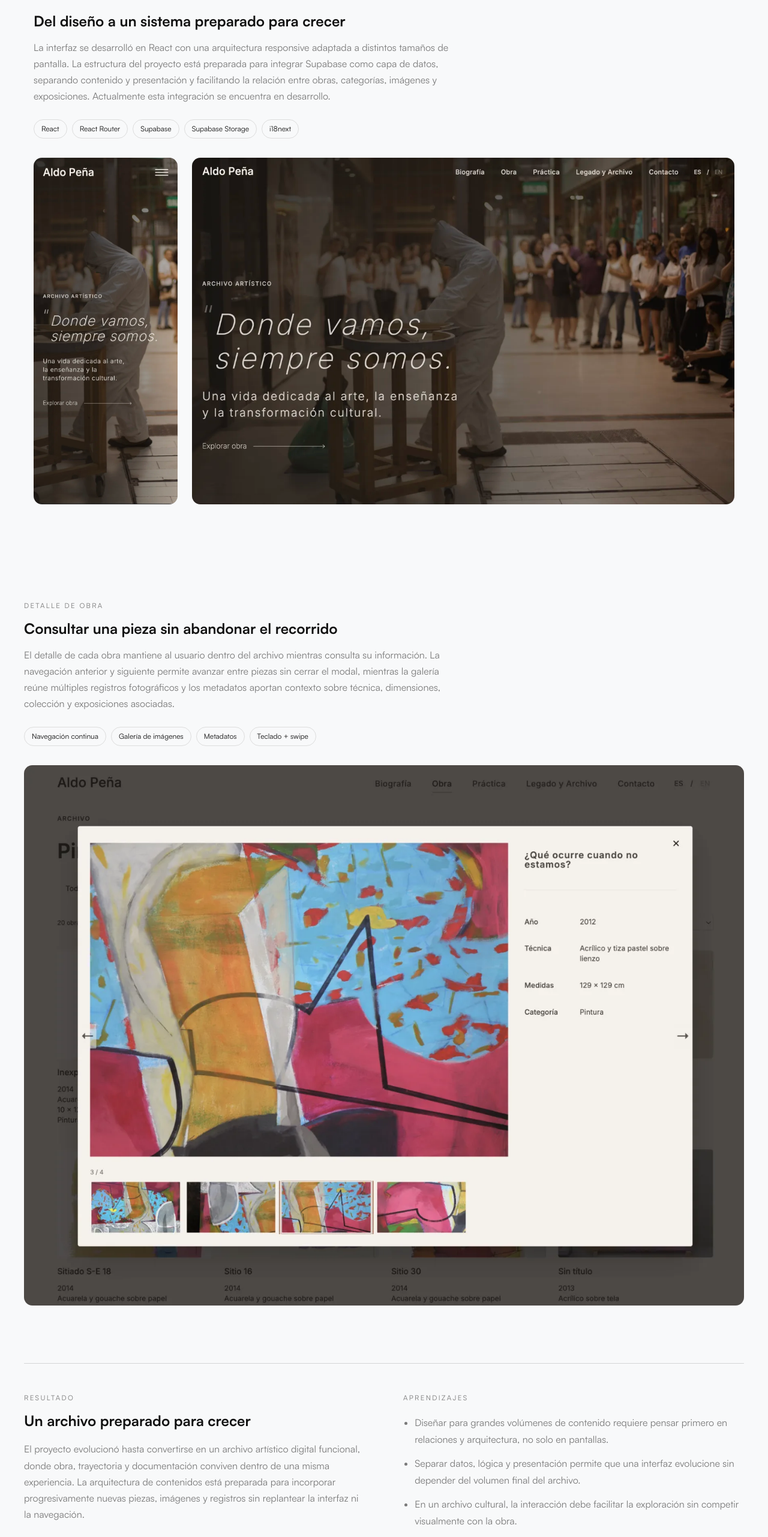
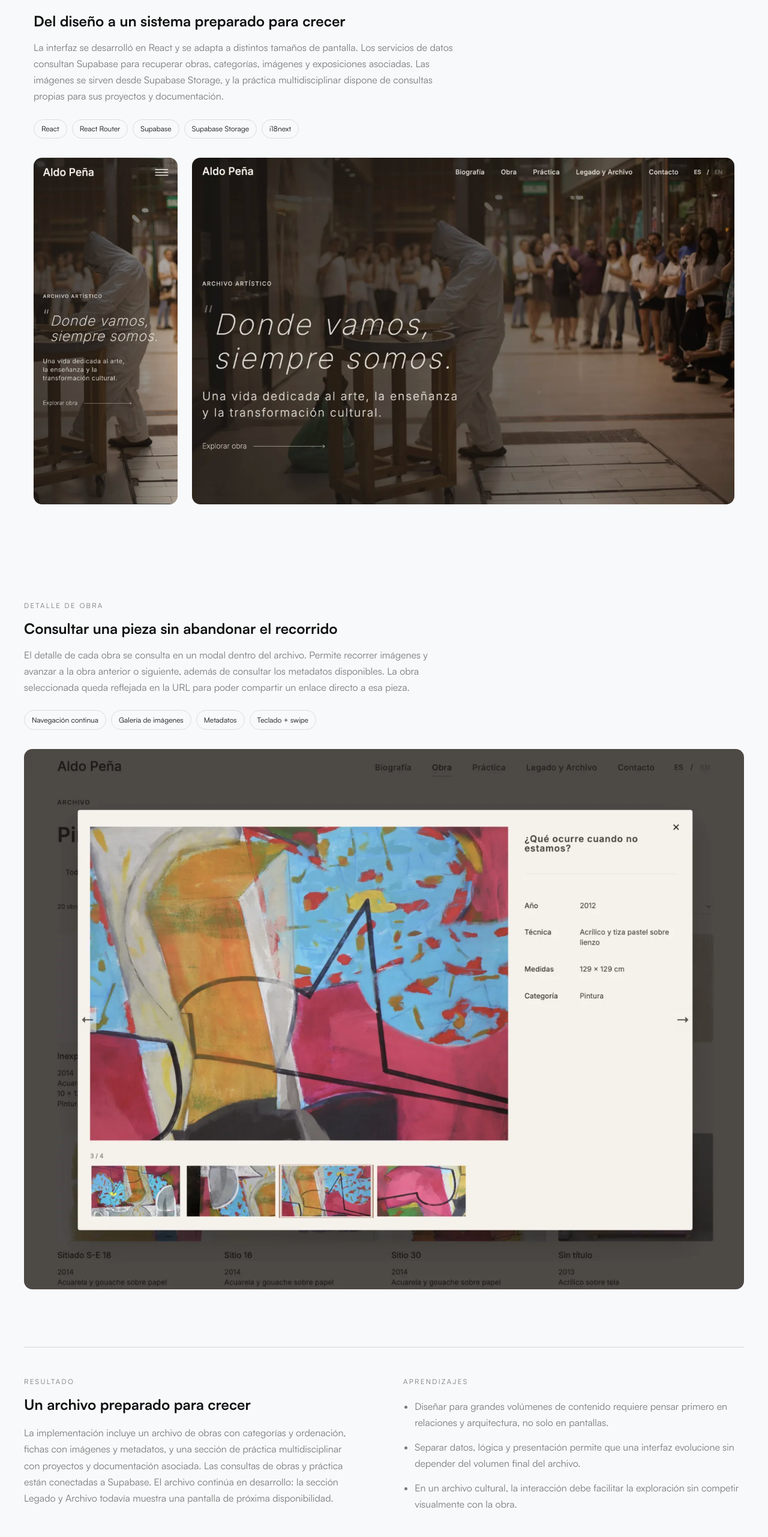
Before and after one commit to HuilenPe/Huilen-Portfolio, a React (Vite) app: page /projects/aldo-pena in a window 1280 px wide. Shown: the part 4727-7290 px from the top of the page at 60% size. Built offline with nearby package versions, Linux system fonts and the light colour scheme.

Commit message:
docs: update Aldo case study implementation status

```diff
--- a/src/i18n/locales/en.json
+++ b/src/i18n/locales/en.json
@@ -107,13 +107,13 @@
           },
           "responsive": {
             "title": "From design to a system ready to grow",
-            "description": "The interface was built in React with a responsive layout for different screen sizes. The project structure is ready to integrate Supabase as a data layer, separating content from presentation and supporting relationships between works, categories, images and exhibitions. This integration is currently in development."
+            "description": "The interface was built in React and adapts to different screen sizes. Data services query Supabase to retrieve artworks, categories, images and associated exhibitions. Images are served from Supabase Storage, and multidisciplinary practice has its own queries for projects and documentation."
           }
         },
         "artworkExperience": {
           "eyebrow": "Artwork detail",
           "title": "Explore a piece without leaving the archive",
-          "description": "Artwork details keep visitors within the archive while they read about a piece. Previous and next navigation lets them move between works without closing the modal. The gallery brings together multiple photographic records, while metadata provides context on technique, dimensions, collection and associated exhibitions.",
+          "description": "Each artwork can be explored in a modal within the archive. Visitors can browse images, move to the previous or next artwork, and consult the available metadata. The selected artwork is reflected in the URL so a direct link to that piece can be shared.",
           "items": [
             "Continuous navigation",
             "Image gallery",
@@ -124,7 +124,7 @@
         },
         "result": {
           "title": "An archive ready to grow",
-          "content": "The project evolved into a working digital artist archive, bringing together artworks, career history and documentation within one experience. Its content architecture can gradually accommodate new pieces, images and records without reworking the interface or navigation."
+          "content": "The implementation includes an artwork archive with categories and sorting, artwork details with images and metadata, and a multidisciplinary practice section with projects and associated documentation. Artwork and practice queries are connected to Supabase. The archive remains in development: the Legacy and Archive section currently displays a coming-soon page."
         },
         "learnings": [
           "Designing for large volumes of content means thinking about relationships and architecture before screens.",
--- a/src/sections/Projects/ProjectsData.js
+++ b/src/sections/Projects/ProjectsData.js
@@ -82,7 +82,7 @@ export const projects = [
         responsive: {
           title: "Del diseño a un sistema preparado para crecer",
           description:
-            "La interfaz se desarrolló en React con una arquitectura responsive adaptada a distintos tamaños de pantalla. La estructura del proyecto está preparada para integrar Supabase como capa de datos, separando contenido y presentación y facilitando la relación entre obras, categorías, imágenes y exposiciones. Actualmente esta integración se encuentra en desarrollo.",
+            "La interfaz se desarrolló en React y se adapta a distintos tamaños de pantalla. Los servicios de datos consultan Supabase para recuperar obras, categorías, imágenes y exposiciones asociadas. Las imágenes se sirven desde Supabase Storage, y la práctica multidisciplinar dispone de consultas propias para sus proyectos y documentación.",
           mobileImg: "/images/aldo/aldo-responsive-mobile.webp",
           desktopImg: "/images/aldo/aldo-responsive-desktop.webp",
 
@@ -100,7 +100,7 @@ export const projects = [
         eyebrow: "Detalle de obra",
         title: "Consultar una pieza sin abandonar el recorrido",
         description:
-          "El detalle de cada obra mantiene al usuario dentro del archivo mientras consulta su información. La navegación anterior y siguiente permite avanzar entre piezas sin cerrar el modal, mientras la galería reúne múltiples registros fotográficos y los metadatos aportan contexto sobre técnica, dimensiones, colección y exposiciones asociadas.",
+          "El detalle de cada obra se consulta en un modal dentro del archivo. Permite recorrer imágenes y avanzar a la obra anterior o siguiente, además de consultar los metadatos disponibles. La obra seleccionada queda reflejada en la URL para poder compartir un enlace directo a esa pieza.",
         items: [
           "Navegación continua",
           "Galería de imágenes",
@@ -114,7 +114,7 @@ export const projects = [
       result: {
         title: "Un archivo preparado para crecer",
         content:
-          "El proyecto evolucionó hasta convertirse en un archivo artístico digital funcional, donde obra, trayectoria y documentación conviven dentro de una misma experiencia. La arquitectura de contenidos está preparada para incorporar progresivamente nuevas piezas, imágenes y registros sin replantear la interfaz ni la navegación.",
+          "La implementación incluye un archivo de obras con categorías y ordenación, fichas con imágenes y metadatos, y una sección de práctica multidisciplinar con proyectos y documentación asociada. Las consultas de obras y práctica están conectadas a Supabase. El archivo continúa en desarrollo: la sección Legado y Archivo todavía muestra una pantalla de próxima disponibilidad.",
       },
 
       learnings: [
```
